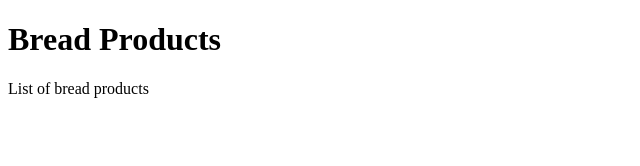
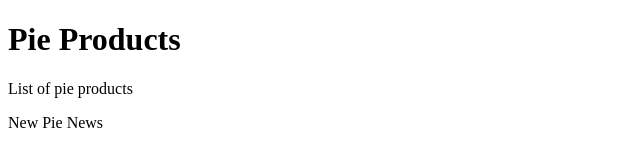
Before and after one commit to andreigiubleanu/com.pie.demo, a plain HTML site: page index.html in a window 1280 px wide. Shown: the whole page, without its empty margins (0-640 px from the left). Drawn offline with Linux system fonts and the light colour scheme.

Commit message:
Added pie list and news
V1 release

```diff
--- a/index.html
+++ b/index.html
@@ -7,11 +7,11 @@
 
 <body>
 
-<h1>Bread Products</h1>
+<h1>Pie Products</h1>
 
-<p>List of bread products</p>
+<p>List of pie products</p>
 
-
+<span>New Pie News</span>
 
 </body>
 </html>
```
